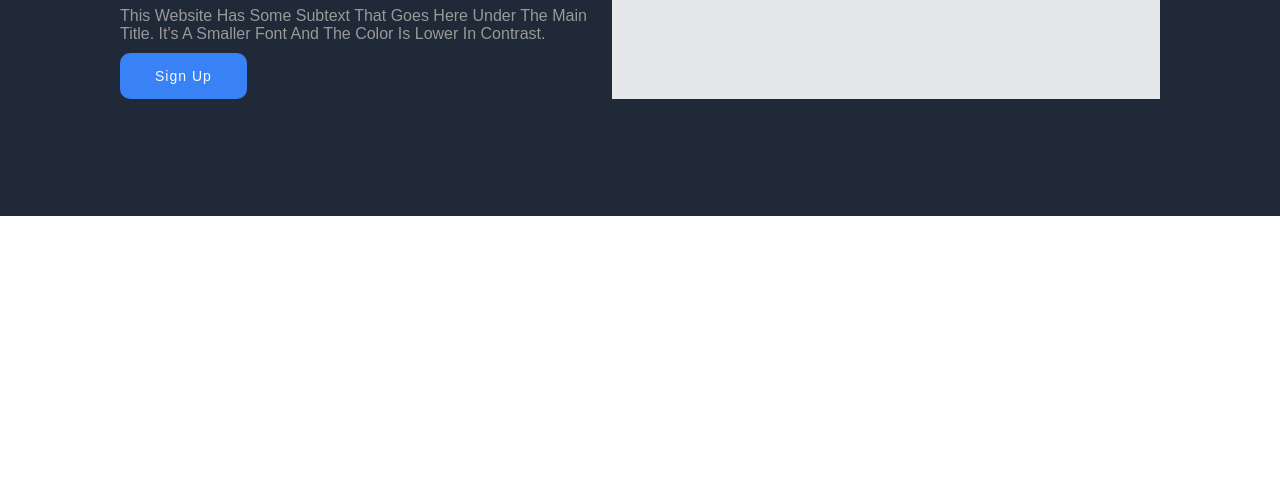
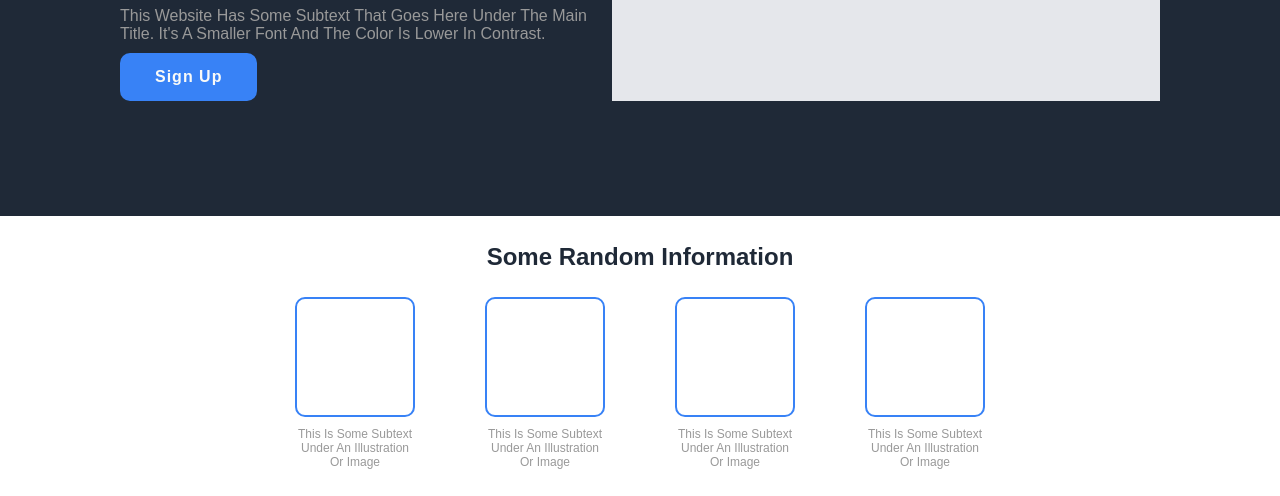
Before and after one commit to natelufuluabo/Landing_Page, a plain HTML site: page index.html in a window 1280 px wide. Shown: the part 304-800 px from the top of the page. Drawn offline with Linux system fonts and the light colour scheme.

Commit message:
added the random information section in index.html and styled the section according to the design information in the styles.css file

```diff
--- a/index.html
+++ b/index.html
@@ -26,5 +26,26 @@
             <aside class="hero-img">This Is A PlaceHolder For An Image</aside>
         </header>
     </section>
+    <section class="random-section">
+        <h3 class="main-random-text">Some Random Information</h3>
+        <div class="random-aligned-box">
+            <div class="random-block">
+                <aside class="empty-box"></aside>
+                <span class="secondary-random-text">This Is Some Subtext Under An Illustration Or Image</span>
+            </div>
+            <div class="random-block">
+                <aside class="empty-box"></aside>
+                <span class="secondary-random-text">This Is Some Subtext Under An Illustration Or Image</span>
+            </div>
+            <div class="random-block">
+                <aside class="empty-box"></aside>
+                <span class="secondary-random-text">This Is Some Subtext Under An Illustration Or Image</span>
+            </div>
+            <div class="random-block">
+                <aside class="empty-box"></aside>
+                <span class="secondary-random-text">This Is Some Subtext Under An Illustration Or Image</span>
+            </div>
+        </div>
+    </section>
 </body>
 </html>
--- a/styles.css
+++ b/styles.css
@@ -71,7 +71,8 @@ body {
     padding: 1.5rem 3.5rem;
     background-color: #3882f6;
     color: #f9faf8;
-    font-size: 1.4rem;
+    font-size: 1.6rem;
+    font-weight: bold;
     letter-spacing: 0.1rem;
     cursor: pointer;
 }
@@ -84,3 +85,50 @@ body {
     justify-content: center;
     align-items: center;
 }
+
+/* Random Section Styling */
+.random-section {
+    display: flex;
+    flex-direction: column;
+    justify-content: space-evenly;
+    align-items: center;
+    height: 35vh;
+    padding: 0 40rem;
+}
+
+.main-random-text {
+    font-size: 2.4rem;
+    font-weight: bold;
+    color: #1f2937;
+}
+
+.random-aligned-box {
+    display: flex;
+    gap: 1rem;
+    align-items: center;
+    justify-content: center;
+}
+
+.random-block {
+    display: flex;
+    flex-direction: column;
+    align-items: center;
+    justify-content: center;
+    gap: 1rem;
+    padding: 0 3rem;
+    text-align: center;
+}
+
+.empty-box {
+    height: 12rem;
+    width: 12rem;
+    border-radius: 1rem;
+    border: 0.2rem solid #3882f6;
+}
+
+.secondary-random-text {
+    align-self: center;
+    justify-self: center;
+    font-size: 1.2rem;
+    color: #999999;
+}
```
